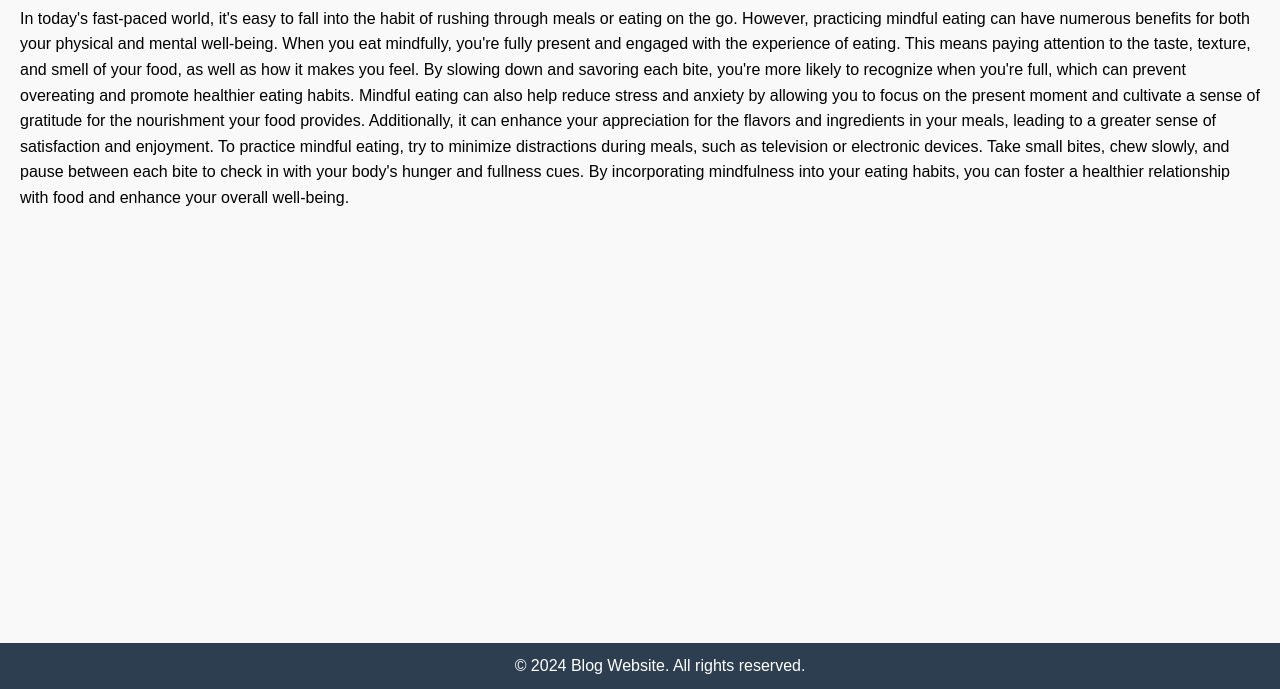
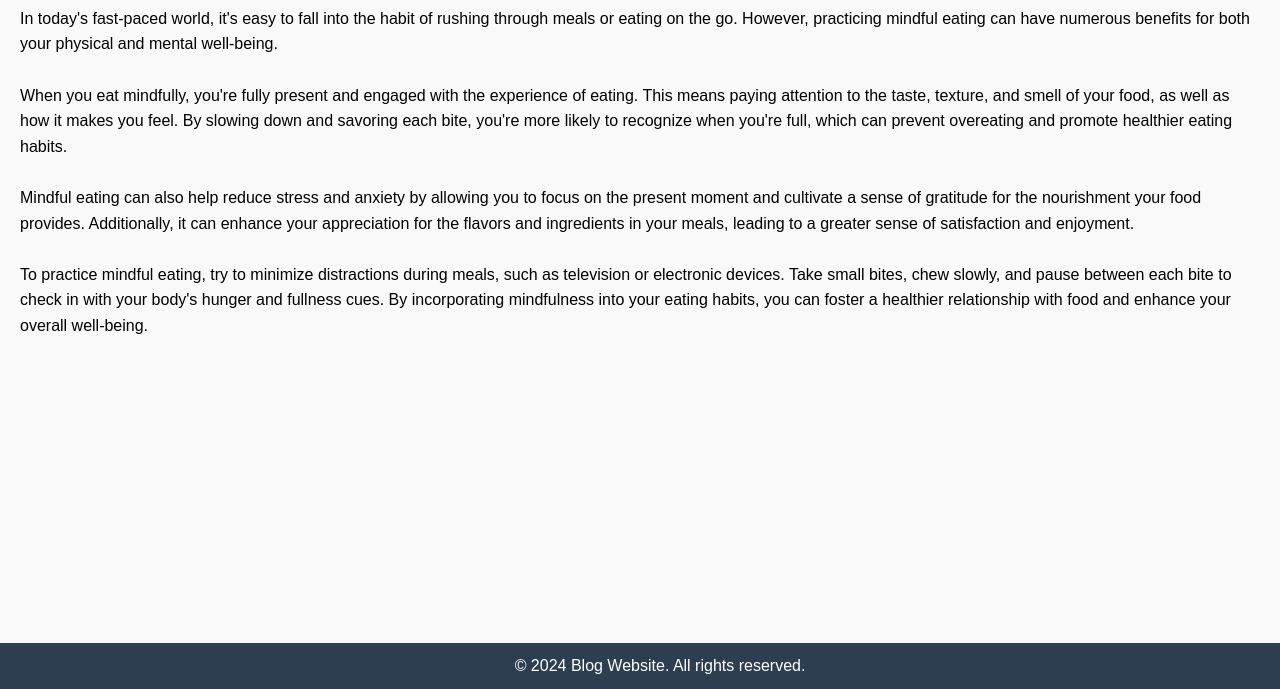
Before and after one commit to amal-2308/ACM, a plain HTML site: page blog-post-1.html in a window 1280 px wide. Shown: the part 111-800 px from the top of the page. Drawn offline with Linux system fonts and the light colour scheme.

Commit message:
Update blog-post-1.html

```diff
--- a/blog-post-1.html
+++ b/blog-post-1.html
@@ -20,11 +20,11 @@
 
   <main>
     <h1>The Benefits of Mindful Eating</h1>
-    <p>In today's fast-paced world, it's easy to fall into the habit of rushing through meals or eating on the go. However, practicing mindful eating can have numerous benefits for both your physical and mental well-being.
+    <p>In today's fast-paced world, it's easy to fall into the habit of rushing through meals or eating on the go. However, practicing mindful eating can have numerous benefits for both your physical and mental well-being.<br/><br/>
 
-When you eat mindfully, you're fully present and engaged with the experience of eating. This means paying attention to the taste, texture, and smell of your food, as well as how it makes you feel. By slowing down and savoring each bite, you're more likely to recognize when you're full, which can prevent overeating and promote healthier eating habits.
+When you eat mindfully, you're fully present and engaged with the experience of eating. This means paying attention to the taste, texture, and smell of your food, as well as how it makes you feel. By slowing down and savoring each bite, you're more likely to recognize when you're full, which can prevent overeating and promote healthier eating habits.<br/><br/>
 
-Mindful eating can also help reduce stress and anxiety by allowing you to focus on the present moment and cultivate a sense of gratitude for the nourishment your food provides. Additionally, it can enhance your appreciation for the flavors and ingredients in your meals, leading to a greater sense of satisfaction and enjoyment.
+Mindful eating can also help reduce stress and anxiety by allowing you to focus on the present moment and cultivate a sense of gratitude for the nourishment your food provides. Additionally, it can enhance your appreciation for the flavors and ingredients in your meals, leading to a greater sense of satisfaction and enjoyment.<br/><br/>
 
 To practice mindful eating, try to minimize distractions during meals, such as television or electronic devices. Take small bites, chew slowly, and pause between each bite to check in with your body's hunger and fullness cues. By incorporating mindfulness into your eating habits, you can foster a healthier relationship with food and enhance your overall well-being.</p>
   </main>
```
